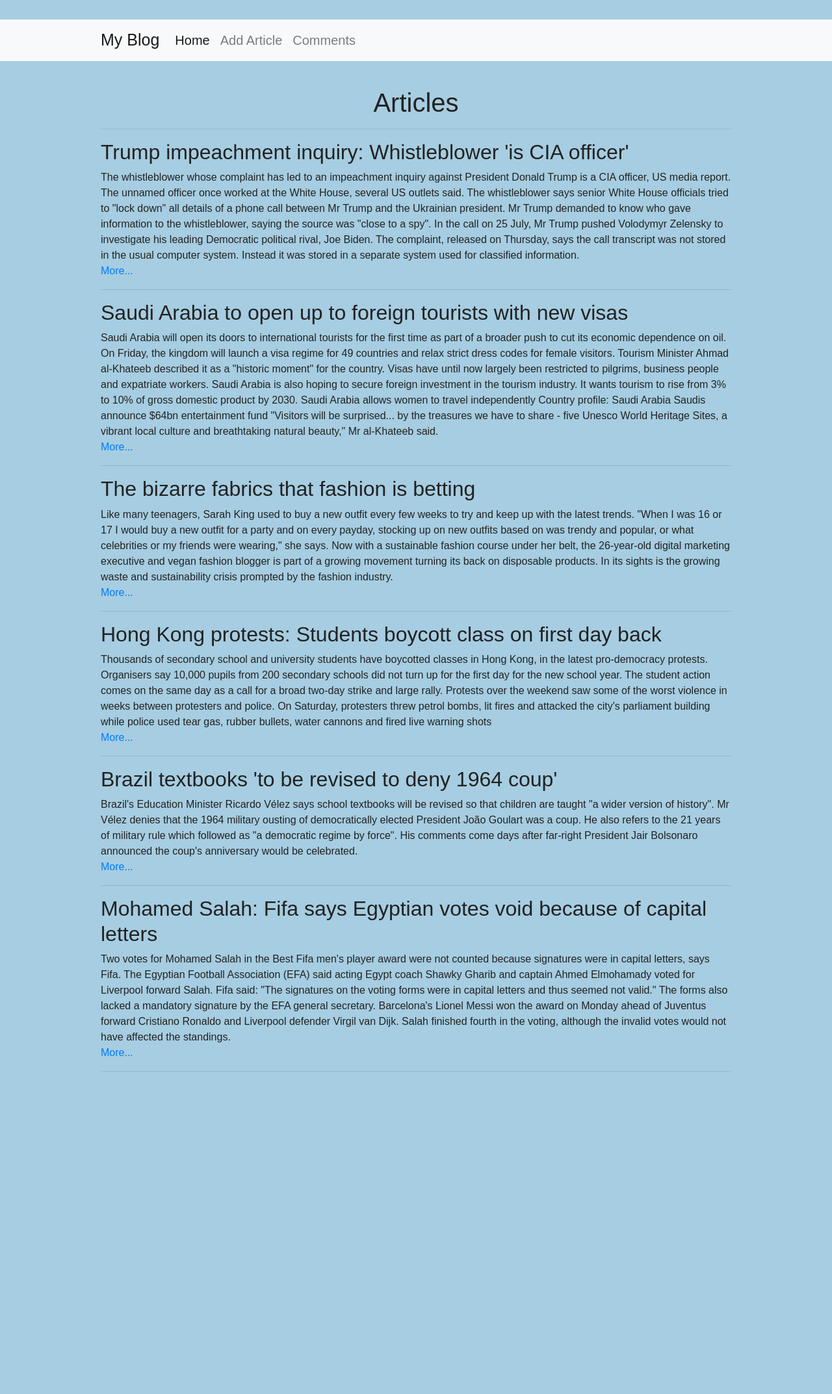
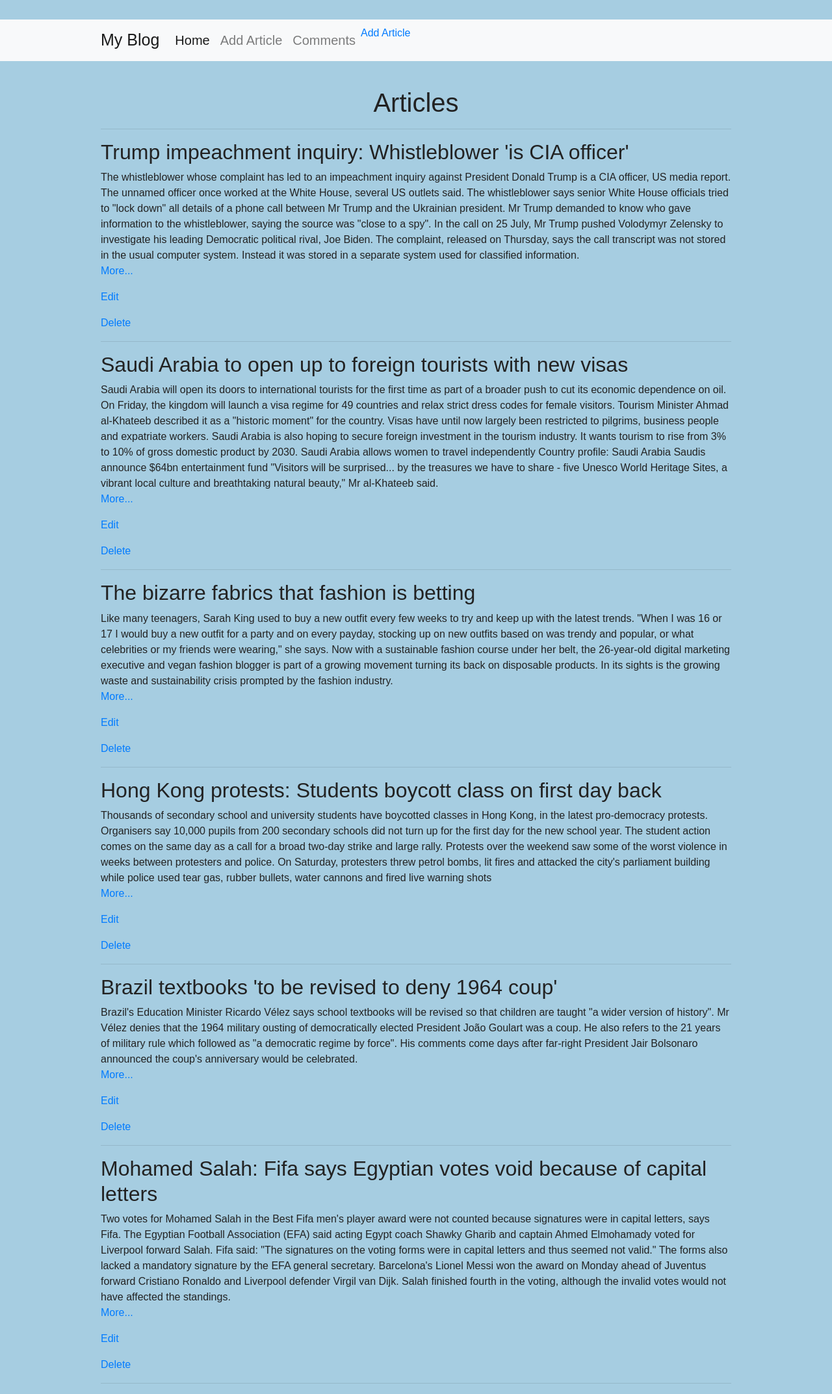
Before and after one commit to Aisuluu1405/python_group_3_homework_50_Aisulu_Dzhusupova, a Django app: page / in a window 1280 px wide. Shown: the whole page at 65% size. Before the commit the page ends 1649 px from the top, so only its background shows below. Run offline with Django 3.2, Linux system fonts and the light colour scheme; data comes from the database, SQL or seed files in the repository; some libraries are stand-ins or nearby versions.

Commit message:
Created in 'article' folder files 'create.html','update.html','delete.html', and created folder'partial' and fail 'aticle_form.html'

```diff
--- a/source/main/settings.py
+++ b/source/main/settings.py
@@ -37,6 +37,7 @@ INSTALLED_APPS = [
     'django.contrib.sessions',
     'django.contrib.messages',
     'django.contrib.staticfiles',
+    'widget_tweaks',
     'webapp',
 ]
 
--- a/source/main/urls.py
+++ b/source/main/urls.py
@@ -15,10 +15,14 @@ Including another URLconf
 """
 from django.contrib import admin
 from django.urls import path
-from webapp.views import ArticleIndexView, ArticleView
+from webapp.views import ArticleIndexView, ArticleView, ArticleCreateView, ArticleEditView, ArticleDeleteView
 
 urlpatterns = [
     path('admin/', admin.site.urls),
     path('', ArticleIndexView.as_view(), name='index'),
     path('article/<int:pk>/', ArticleView.as_view(), name='article_view'),
+    path('article/add/', ArticleCreateView.as_view(), name='article_add'),
+    path('article/<int:pk>/edit/', ArticleEditView.as_view(), name='article_update'),
+    path('article/<int:pk>/delete/', ArticleDeleteView.as_view(), name='article_delete'),
+
 ]
--- a/source/webapp/models.py
+++ b/source/webapp/models.py
@@ -1,4 +1,5 @@
 from django.db import models
+
 
 class Article(models.Model):
     title = models.CharField(max_length=200, null=False, blank=False, verbose_name='Title')
--- a/source/webapp/templates/article/index.html
+++ b/source/webapp/templates/article/index.html
@@ -1,7 +1,7 @@
 {% extends 'base.html' %}
 
 {%  block menu %}
-{#     <li><a href="{% url 'article_add' %}">Add Article</a></li>#}
+     <li><a href="{% url 'article_add' %}">Add Article</a></li>
 {% endblock %}
 
 {% block content %}
@@ -11,8 +11,8 @@
         <h2>{{ article.title }}</h2>
         <div>{{ article.text }}</div>
         <p><a href="{% url 'article_view'  article.pk%}">More...</a> </p>
-{#        <p><a href="{% url 'article_update'  article.pk%}">Edit</a> </p>#}
-{#        <p><a href="{% url 'article_delete'  article.pk%}">Delete</a> </p>#}
+        <p><a href="{% url 'article_update'  article.pk%}">Edit</a> </p>
+        <p><a href="{% url 'article_delete'  article.pk%}">Delete</a> </p>
         <hr/>
     {% endfor %}
 {% endblock %}
--- a/source/webapp/views.py
+++ b/source/webapp/views.py
@@ -1,6 +1,9 @@
 from django.shortcuts import render, get_object_or_404, redirect
 from django.views.generic import TemplateView
+from django.views import View
 from webapp.models import Article
+
+from webapp.forms import ArticleForm
 
 
 class ArticleIndexView(TemplateView):
@@ -20,3 +23,58 @@ class ArticleView(TemplateView):
         article_pk = kwargs.get('pk')
         context['article'] = get_object_or_404(Article, pk=article_pk)
         return context
+
+
+class ArticleCreateView(View):
+    def get(self, request, *args, **kwargs):
+        form = ArticleForm()
+        return render(request, 'article/create.html', context={'form': form})
+    def post(self, request, *args, **kwargs):
+        form = ArticleForm(data=request.POST)
+        if form.is_valid():
+            data = form.cleaned_data
+            article = Article.objects.create(
+                title=data['title'],
+                author=data['author'],
+                text=data['text'],
+            )
+            return redirect('article', pk=article.pk)
+        else:
+            return render(request, 'article/create.html', context={'form': form})
+
+
+class ArticleEditView(View):
+    def get(self, request, *args, **kwargs):
+        article_pk= kwargs.get('pk')
+        article = get_object_or_404(Article, pk=article_pk)
+        form = ArticleForm(data={
+            'title': article.title,
+            'author': article.author,
+            'text': article.text,
+            })
+        return render(request, 'article/update.html', context={'form': form, 'article': article})
+    def post(self, request, *args, **kwargs):
+        article_pk = kwargs.get('pk')
+        article = get_object_or_404(Article, pk=article_pk)
+        form = ArticleForm(data=request.POST)
+        if form.is_valid():
+            data = form.cleaned_data
+            article.title = data['title']
+            article.author = data['author']
+            article.text = data['text']
+            article.save()
+            return redirect('article_view', pk=article.pk)
+        else:
+            return render(request, 'article/update.html', context={'form': form, 'article': article})
+
+
+class ArticleDeleteView(View):
+    def get(self, request, *args, **kwargs):
+        article_pk = kwargs.get('pk')
+        article = get_object_or_404(Article, pk=article_pk)
+        return render(request, 'article/delete.html', context={'article': article})
+    def post(self, *args, **kwargs):
+        article_pk = kwargs.get('pk')
+        article = get_object_or_404(Article, pk=article_pk)
+        article.delete()
+        return redirect('index')
```
Also changed, not shown: source/webapp/forms.py (+11 -0 lines), source/webapp/templates/article/create.html (added, +11 -0 lines), source/webapp/templates/article/delete.html (added, +15 -0 lines), source/webapp/templates/article/update.html (added, +14 -0 lines), source/webapp/templates/partial/article_form.html (added, +24 -0 lines).
